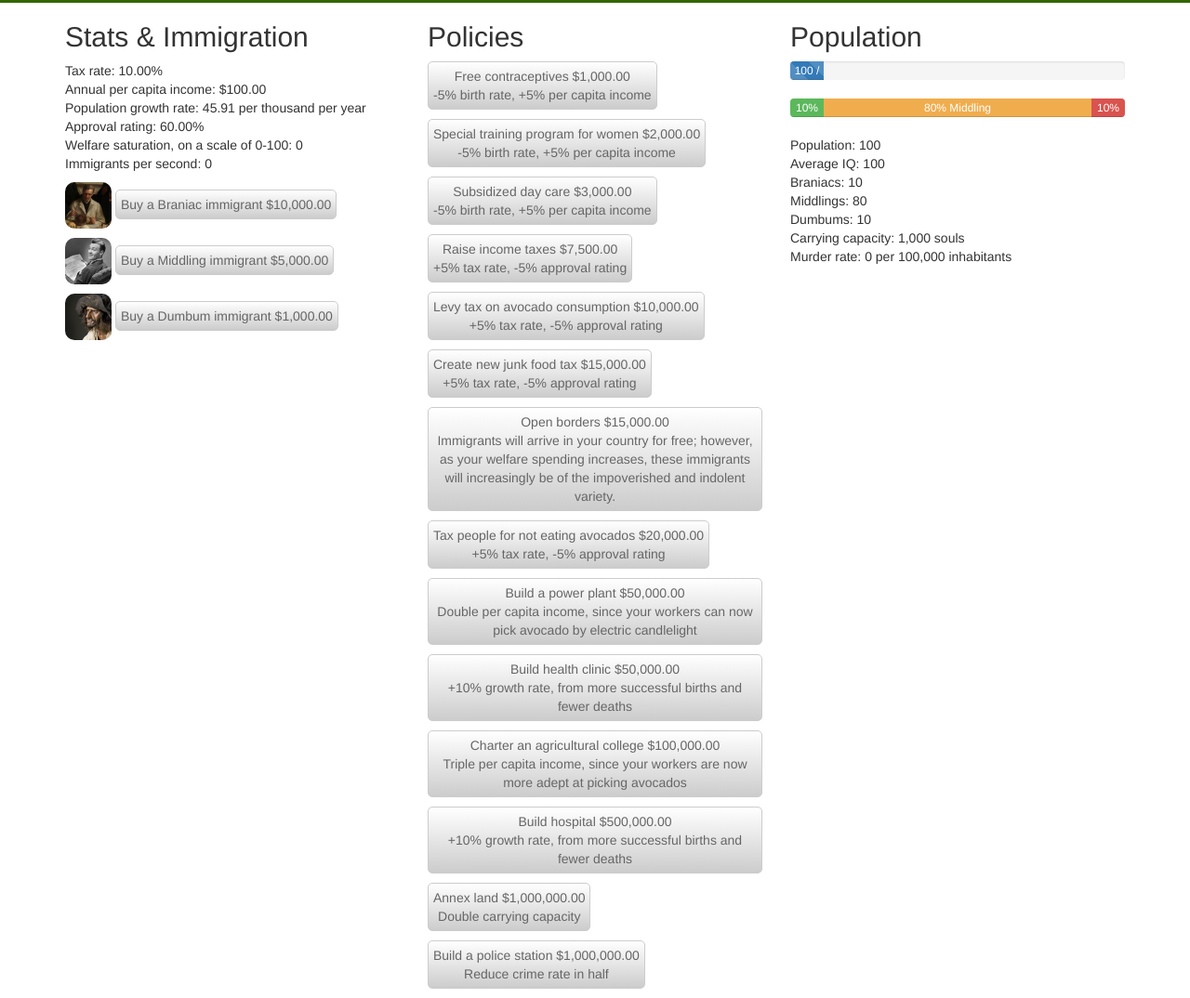
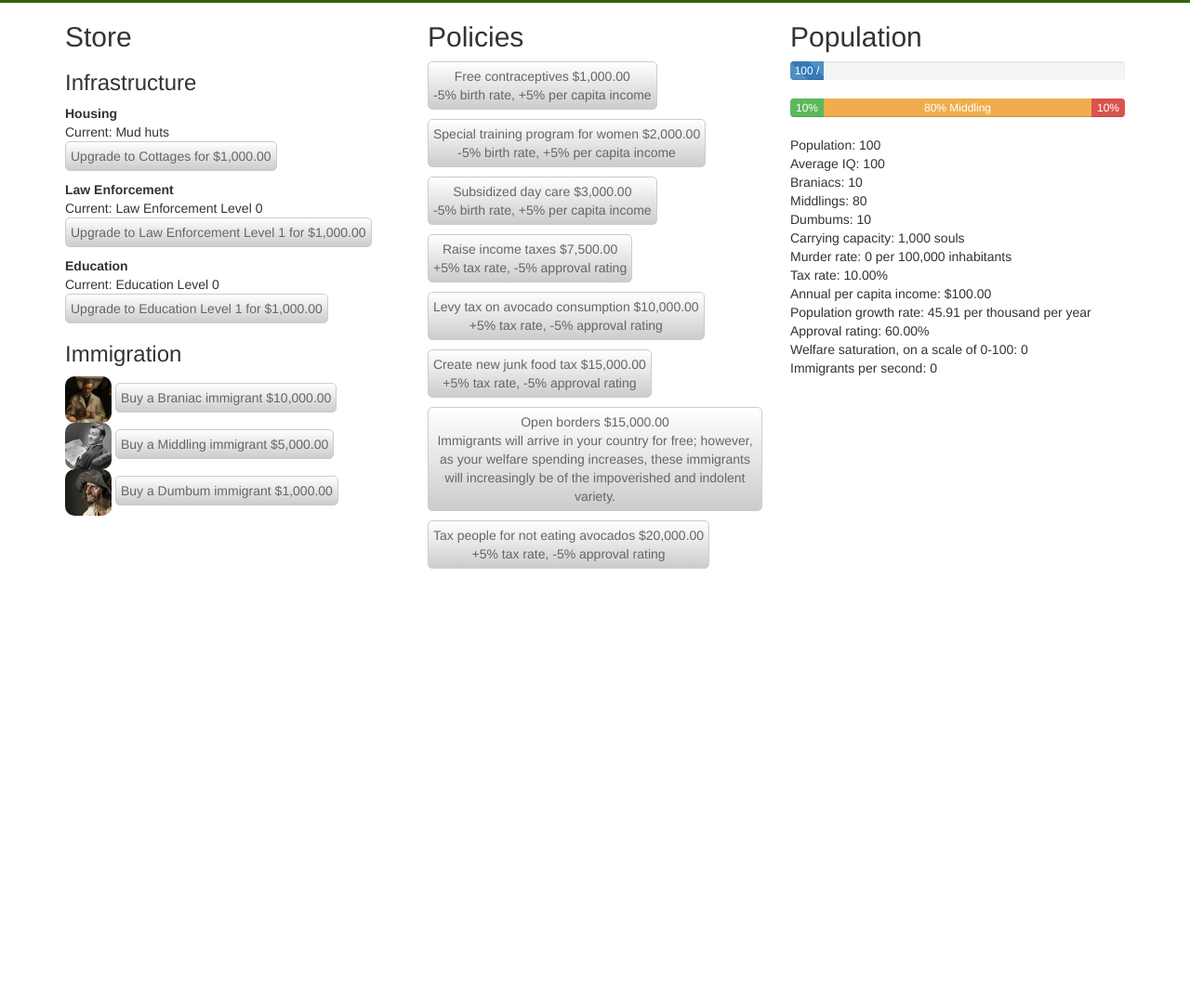
Before and after one commit to kevlarut/DemocracyGame, a plain HTML site: page index.html in a window 1280 px wide. Shown: the part 324-1398 px from the top of the page at 93% size. After the commit the page ends 946 px from the top, so only its background shows below. Drawn offline with nearby package versions, Linux system fonts and the light colour scheme.

Commit message:
Created separate Infrastructure system
Infrastructure projects (e.g., buying upgraded housing or an
agricultural college) used to be purchased as one-off policies; now,
they are part of a leveled, theoretically infinite upgrade system of
their own.

```diff
--- a/index.html
+++ b/index.html
@@ -12,6 +12,7 @@
 	<script src="js/demographicService.js"></script>
 	<script src="js/eventService.js"></script>
 	<script src="js/gameDataService.js"></script>
+	<script src="js/infrastructureService.js"></script>
 	<script src="js/immigrationService.js"></script>
 	<script src="js/localStorageService.js"></script>
 	<script src="js/playerService.js"></script>
@@ -55,19 +56,20 @@
 				<div class="row">
 					<div class="col-md-4">
 
-						<h2>Stats &amp; Immigration</h2>
+						<h2>Store</h2>
 
-						<p>Tax rate: {{taxRate() | number : 2}}%<br />
-						Annual per capita income: {{demographicService.perCapitaIncomePerYear() | currency}}<br />
-						Population growth rate: {{demographicService.populationGrowthRate() | number : 2}} per thousand per year<br />
-						Approval rating: {{demographicService.approvalRating() | number : 2}}%<br />
-						Welfare saturation, on a scale of 0-100: {{demographicService.welfareSaturation()}}<br />
-						Immigrants per second: {{immigrationService.immigrantsPerSecond()}}</p>
+						<h3>Infrastructure</h3>
+						<div ng-repeat="project in infrastructureService.projects">
+							<b>{{project.name}}</b>
+							<p>Current: {{infrastructureService.getFlavorfulLevelTextForCurrentLevel(project.id)}}<br />
+							<button ng-click="infrastructureService.buyUpgrade(project.id)" ng-disabled="!infrastructureService.canBuyUpgrade(project.id)">Upgrade to {{infrastructureService.getFlavorfulLevelTextForNextLevel(project.id)}} for {{infrastructureService.getUpgradeCost(project.id) | currency}}</button></p>
+						</div>
 
-						<p ng-repeat="race in playerService.races">
+						<h3>Immigration</h3>
+						<div ng-repeat="race in playerService.races">
 							<img ng-src="{{'img/' + race.name + '.jpg'}}" class="raceicon" />
 							<button ng-disabled="playerService.money < race.immigrationCost" ng-click="immigrationService.buyImmigrant(race)">Buy a {{race.name}} immigrant {{race.immigrationCost | currency}}</button>
-						</p>
+						</div>
 
 					</div>
 					<div class="col-md-4">
@@ -122,6 +124,13 @@
 						<div>Carrying capacity: {{demographicService.carryingCapacity() | number}} souls</div>
 						<div>Murder rate: {{ demographicService.murderRate() | number : 0}} per 100,000 inhabitants</div>
 
+						<p>Tax rate: {{taxRate() | number : 2}}%<br />
+						Annual per capita income: {{demographicService.perCapitaIncomePerYear() | currency}}<br />
+						Population growth rate: {{demographicService.populationGrowthRate() | number : 2}} per thousand per year<br />
+						Approval rating: {{demographicService.approvalRating() | number : 2}}%<br />
+						Welfare saturation, on a scale of 0-100: {{demographicService.welfareSaturation()}}<br />
+						Immigrants per second: {{immigrationService.immigrantsPerSecond()}}</p>
+
 					</div>
 				</div>
 			</div>
--- a/js/gameController.js
+++ b/js/gameController.js
@@ -1,10 +1,11 @@
 var democracyGame = angular.module('democracyGame');
 
-democracyGame.controller('gameController', ['$scope', '$timeout', 'constantsService', 'demographicService', 'gameDataService', 'immigrationService', 'playerService', 'localStorageService', 'policyService', 'eventService', function($scope, $timeout, constantsService, demographicService, gameDataService, immigrationService, playerService, localStorageService, policyService, eventService) {
+democracyGame.controller('gameController', ['$scope', '$timeout', 'constantsService', 'demographicService', 'gameDataService', 'infrastructureService', 'immigrationService', 'playerService', 'localStorageService', 'policyService', 'eventService', function($scope, $timeout, constantsService, demographicService, gameDataService, infrastructureService, immigrationService, playerService, localStorageService, policyService, eventService) {
 
 	$scope.demographicService = demographicService;
 	$scope.eventService = eventService;
 	$scope.gameDataService = gameDataService;
+	$scope.infrastructureService = infrastructureService;
 	$scope.immigrationService = immigrationService;
 	$scope.playerService = playerService;
 	$scope.policyService = policyService;
--- a/js/gameDataService.js
+++ b/js/gameDataService.js
@@ -19,6 +19,91 @@ democracyGame.service('gameDataService', function() {
 		'Play golf at the presidential retreat',
 		'Work late with an intern'
 	];
+
+	// this.infrastructureProjects = [
+		// {
+			// name: 'Police station',
+			// cost:1000000,
+			// description: 'Reduce crime rate in half',
+			// effects: [
+				// {
+					// name: 'crimeRate',
+					// modifier: -0.5
+				// },
+				// {
+					// name: 'welfare',
+					// absoluteIncrease: -5
+				// }
+			// ]
+		// },
+		// {
+			// name: 'Health clinic',
+			// cost: 50000,
+			// description: '+10% growth rate, from more successful births and fewer deaths',
+			// effects: [
+				// {
+					// name: 'birthRate',
+					// modifier: 0.1
+				// },
+				// {
+					// name: 'welfare',
+					// absoluteIncrease: 5
+				// }
+			// ]
+		// },
+		// {
+			// name: 'Hospital',
+			// cost: 500000,
+			// description: '+10% growth rate, from more successful births and fewer deaths',
+			// effects: [
+				// {
+					// name: 'birthRate',
+					// modifier: 0.2
+				// },
+				// {
+					// name: 'welfare',
+					// absoluteIncrease: 5
+				// }
+			// ]
+		// },
+		// {
+			// name: 'Power plant',
+			// cost: 50000,
+			// description: 'Double per capita income, since your workers can now pick avocado by electric candlelight',
+			// effects: [
+				// {
+					// name: 'perCapitaIncome',
+					// modifier: 2
+				// },
+				// {
+					// name: 'welfare',
+					// absoluteIncrease: 5
+				// }
+			// ]
+		// },
+		// {
+			// name: 'Agricultural college',
+			// cost: 100000,
+			// description: 'Triple per capita income, since your workers are now more adept at picking avocados',
+			// effects: [
+				// {
+					// name: 'perCapitaIncome',
+					// modifier: 2
+				// }
+			// ]
+		// },
+		// {
+			// name: 'High-density housing',
+			// cost:1000000,
+			// description: 'Double carrying capacity',
+			// effects: [
+				// {
+					// name: 'carryingCapacity',
+					// modifier: 1.0
+				// }
+			// ]
+		// }
+	// ];
 
 	this.policies = [
 		{
@@ -127,88 +212,6 @@ democracyGame.service('gameDataService', function() {
 			]
 		},
 		{
-			name: 'Build a power plant',
-			cost: 50000,
-			description: 'Double per capita income, since your workers can now pick avocado by electric candlelight',
-			effects: [
-				{
-					name: 'perCapitaIncome',
-					modifier: 2
-				},
-				{
-					name: 'welfare',
-					absoluteIncrease: 5
-				}
-			]
-		},
-		{
-			name: 'Charter an agricultural college',
-			cost: 100000,
-			description: 'Triple per capita income, since your workers are now more adept at picking avocados',
-			effects: [
-				{
-					name: 'perCapitaIncome',
-					modifier: 2
-				}
-			]
-		},
-		{
-			name: 'Annex land',
-			cost:1000000,
-			description: 'Double carrying capacity',
-			effects: [
-				{
-					name: 'carryingCapacity',
-					modifier: 1.0
-				}
-			]
-		},
-		{
-			name: 'Build a police station',
-			cost:1000000,
-			description: 'Reduce crime rate in half',
-			effects: [
-				{
-					name: 'crimeRate',
-					modifier: -0.5
-				},
-				{
-					name: 'welfare',
-					absoluteIncrease: -5
-				}
-			]
-		},
-		{
-			name: 'Build health clinic',
-			cost: 50000,
-			description: '+10% growth rate, from more successful births and fewer deaths',
-			effects: [
-				{
-					name: 'birthRate',
-					modifier: 0.1
-				},
-				{
-					name: 'welfare',
-					absoluteIncrease: 5
-				}
-			]
-		},
-		{
-			name: 'Build hospital',
-			cost: 500000,
-			description: '+10% growth rate, from more successful births and fewer deaths',
-			effects: [
-				{
-					name: 'birthRate',
-					modifier: 0.2
-				},
-				{
-					name: 'welfare',
-					absoluteIncrease: 5
-				}
-			]
-		},
-		{
 			name: 'Open borders',
 			cost: 15000,
 			description: 'Immigrants will arrive in your country for free; however, as your welfare spending increases, these immigrants will increasingly be of the impoverished and indolent variety.',
--- /dev/null
+++ b/js/infrastructureService.js
@@ -0,0 +1,206 @@
+var democracyGame = angular.module('democracyGame');
+
+democracyGame.service('infrastructureService', function(playerService) {
+
+	this.projects = [
+		{
+			id: 'housing',
+			initialCost: 100,
+			name: 'Housing',
+			effects: [
+				{
+					name: 'carryingCapacity',
+					modifier: 1.0
+				}
+			],
+			flavorfulLevelNames: [
+				'Mud huts',
+				'Cottages',
+				'Single-family houses',
+				'Townhouses',
+				'Apartments',
+				'High-rise apartments'
+			]
+		},
+		// {
+			// id: 'health',
+			// initialCost: 100,
+			// name: 'Health',
+			// effects: [
+				// {
+					// name: 'carryingCapacity',
+					// modifier: 1.0
+				// }
+			// ],
+		// },
+		{
+			id: 'crime',
+			initialCost: 100,
+			name: 'Law Enforcement',
+			effects: [
+				{
+					name: 'crimeRate',
+					modifier: 1.0
+				}
+			],
+		},
+		{
+			id: 'education',
+			initialCost: 100,
+			name: 'Education',
+			effects: [
+				{
+					name: 'perCapitaIncome',
+					modifier: 1.0
+				}
+			],
+		},
+		// {
+			// id: 'defense',
+			// initialCost: 100,
+			// name: 'Defense',
+			// effects: [
+				// {
+					// name: 'carryingCapacity',
+					// modifier: 1.0
+				// }
+			// ],
+		// }
+	];
+
+	this.canBuyUpgrade = function(id) {
+		var cost = this.getUpgradeCost(id);
+		return playerService.money >= cost;
+	};
+
+	this.getInfrastructureLevel = function(id) {
+
+		if (typeof playerService.infrastructure === 'undefined') {
+			playerService.infrastructure = [];
+		}
+
+		for (var i = 0; i < playerService.infrastructure.length; i++) {
+			var infrastructure = playerService.infrastructure[i];
+			if (infrastructure.id === id) {
+				return infrastructure.level;
+				break;
+			}
+		}
+
+		return 0;
+	};
+
+	this.getProjectById = function(id) {
+
+		for (var i = 0; i < this.projects.length; i++) {
+			var project = this.projects[i];
+			if (project.id === id) {
+				return project;
+				break;
+			}
+		}
+
+		alert("getProjectById could not find any infrastructure project with id '" + id + "'.");
+		return null;
+	};
+
+	this.getFlavorfulLevelName = function(id, level) {
+		var flavor = null;
+		var project = this.getProjectById(id);
+
+		if (typeof project.flavorfulLevelNames !== 'undefined' && project.flavorfulLevelNames.length >= level) {
+			return project.flavorfulLevelNames[level];
+		}
+		else {
+			return project.name + ' Level ' + level;
+		}
+	}
+
+	this.getFlavorfulLevelTextForCurrentLevel = function(id) {
+		var level = this.getInfrastructureLevel(id);
+		return this.getFlavorfulLevelName(id, level);
+	};
+
+	this.getFlavorfulLevelTextForNextLevel = function(id) {
+		var level = this.getInfrastructureLevel(id) + 1;
+		return this.getFlavorfulLevelName(id, level);
+	};
+
+	this.getUpgradeCost = function(id) {
+
+		var project = this.getProjectById(id);
+		var currentLevel = this.getInfrastructureLevel(id);
+
+		var cost = project.initialCost;
+		for (var i = 0; i <= currentLevel; i++) {
+			cost *= 10;
+		}
+
+		return cost;
+	}
+
+	this.buyUpgrade = function(id, level) {
+		var cost = this.getUpgradeCost(id);
+		if (playerService.money >= cost) {
+			playerService.money -= cost;
+
+			for (var i = 0; i < playerService.infrastructure.length; i++) {
+				if (playerService.infrastructure[i].id === id) {
+					playerService.infrastructure[i].level++;
+					return;
+				}
+			}
+
+			playerService.infrastructure.push({
+				id: id,
+				level: 1
+			});
+			return true;
+		}
+		else {
+			return false;
+		}
+	};
+
+	this.getAttributeAbsoluteIncrease = function(attributeName) {
+
+		var increase = 0;
+
+		for (var i = 0; i < playerService.infrastructure.length; i++) {
+			var infrastructure = playerService.infrastructure[i];
+			if (infrastructure.level !== 0) {
+				var project = this.getProjectById(infrastructure.id);
+				for (var j = 0; j < project.effects.length; j++) {
+					var effect = project.effects[j];
+					if (effect.name === attributeName && typeof effect.absoluteIncrease !== 'undefined') {
+						increase += effect.absoluteIncrease * infrastructure.level;
+					}
+				}
+			}
+		}
+
+		return increase;
+
+	};
+
+	this.getAttributeModifier = function(attributeName) {
+
+		var modifier = 1;
+
+		for (var i = 0; i < playerService.infrastructure.length; i++) {
+			var infrastructure = playerService.infrastructure[i];
+			if (infrastructure.level !== 0) {
+				var project = this.getProjectById(infrastructure.id);
+				for (var j = 0; j < project.effects.length; j++) {
+					var effect = project.effects[j];
+					if (effect.name === attributeName && typeof effect.modifier !== 'undefined') {
+						modifier *= 1 + effect.modifier * infrastructure.level;
+					}
+				}
+			}
+		}
+
+		return modifier;
+
+	};
+});
--- a/js/playerService.js
+++ b/js/playerService.js
@@ -2,6 +2,7 @@ var democracyGame = angular.module('democracyGame');
 
 democracyGame.service('playerService', function(gameDataService) {
 	this.enactedPolicyNames = [];
+	this.infrastructure = [];
 	this.money = 0;
 	this.races = gameDataService.races;
 });
```
Also changed, not shown: js/policyService.js (+14 -5 lines), js/demographicService.js (line endings or trailing spaces).
